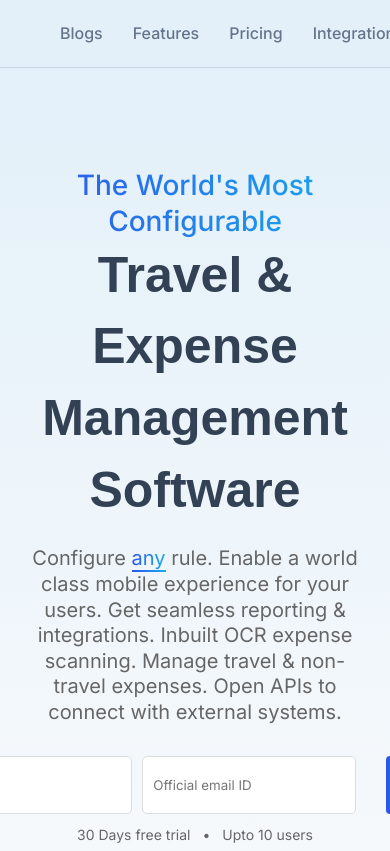
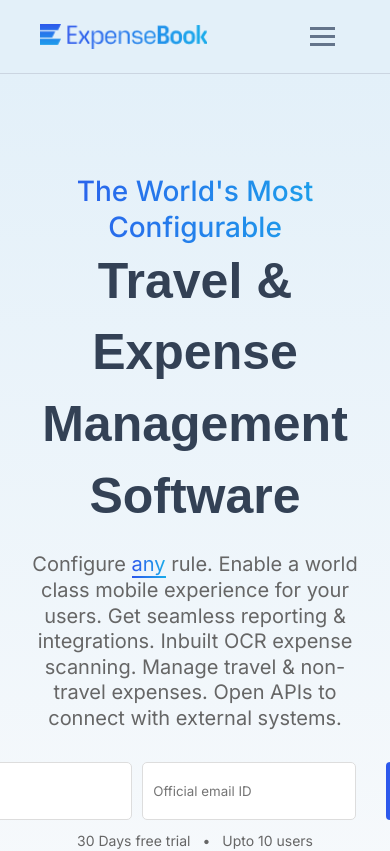
Before and after one commit to dhruvknowstocode/GoodSpace, a React (Vite) app: page / in a window 390 px wide. Shown: the top 851 px of the page. Built offline with nearby package versions, Linux system fonts and the light colour scheme; a web font is replaced by a local one.

Commit message:
made header responsive

```diff
--- a/src/components/Header.jsx
+++ b/src/components/Header.jsx
@@ -1,15 +1,28 @@
-import React from "react";
+import React, { useState } from "react";
 import logo from '../assets/logo.png';
 import "./Header.scss";
 
 const Header = () => {
+  const [menuOpen, setMenuOpen] = useState(false);
+
+  const toggleMenu = () => {
+    setMenuOpen(!menuOpen);
+  };
+
   return (
     <header className="header">
       <div className="container">
         <div className="logo">
           <img src={logo} alt="ExpenseBook Logo" />
         </div>
-        <nav className="nav">
+
+        <button className="menu-toggle" onClick={toggleMenu}>
+          <div className="bar"></div>
+          <div className="bar"></div>
+          <div className="bar"></div>
+        </button>
+
+        <nav className={`nav ${menuOpen ? "active" : ""}`}>
           <ul>
             <li><a href="#blog">Blogs</a></li>
             <li><a href="#features">Features</a></li>
@@ -17,6 +30,7 @@
             <li><a href="#integrations">Integrations</a></li>
           </ul>
         </nav>
+
         <button className="btn-start-trial">Start Trial</button>
       </div>
     </header>
--- a/src/components/Header.scss
+++ b/src/components/Header.scss
@@ -17,10 +17,9 @@
   }
 
   .logo {
-    // Adjust these values based on the Figma design
     img {
-      height: 20px; // Adjust the height as per your design
-      width: auto; // Adjust width if necessary
+      height: 20px;
+      width: auto;
       display: block;
     }
   }
@@ -65,4 +64,61 @@
       background-color: #0051e6;
     }
   }
+
+  @media (max-width: 768px) {
+    height: auto;
+    padding: 12px 20px;
+
+    .container {
+      flex-direction: row;
+      justify-content: space-between;
+      align-items: center;
+    }
+
+    .logo {
+      img {
+        height: 25px;
+      }
+    }
+
+    .nav, .btn-start-trial {
+      display: none;
+    }
+
+    .menu-toggle {
+      display: block;
+      cursor: pointer;
+      background: none;
+      border: none;
+
+      .bar {
+        width: 25px;
+        height: 3px;
+        background-color: #64748B;
+        margin: 5px 0;
+        transition: all 0.3s ease-in-out;
+      }
+    }
+
+    .nav.active {
+      display: flex;
+      position: absolute;
+      right: 20px;
+      top: 60px;
+      flex-direction: column;
+      background: white;
+      border: 1px solid #CBD5E1;
+      padding: 20px;
+      z-index: 10;
+
+      ul {
+        flex-direction: column;
+        gap: 10px;
+
+        li {
+          text-align: right;
+        }
+      }
+    }
+  }
 }
```
